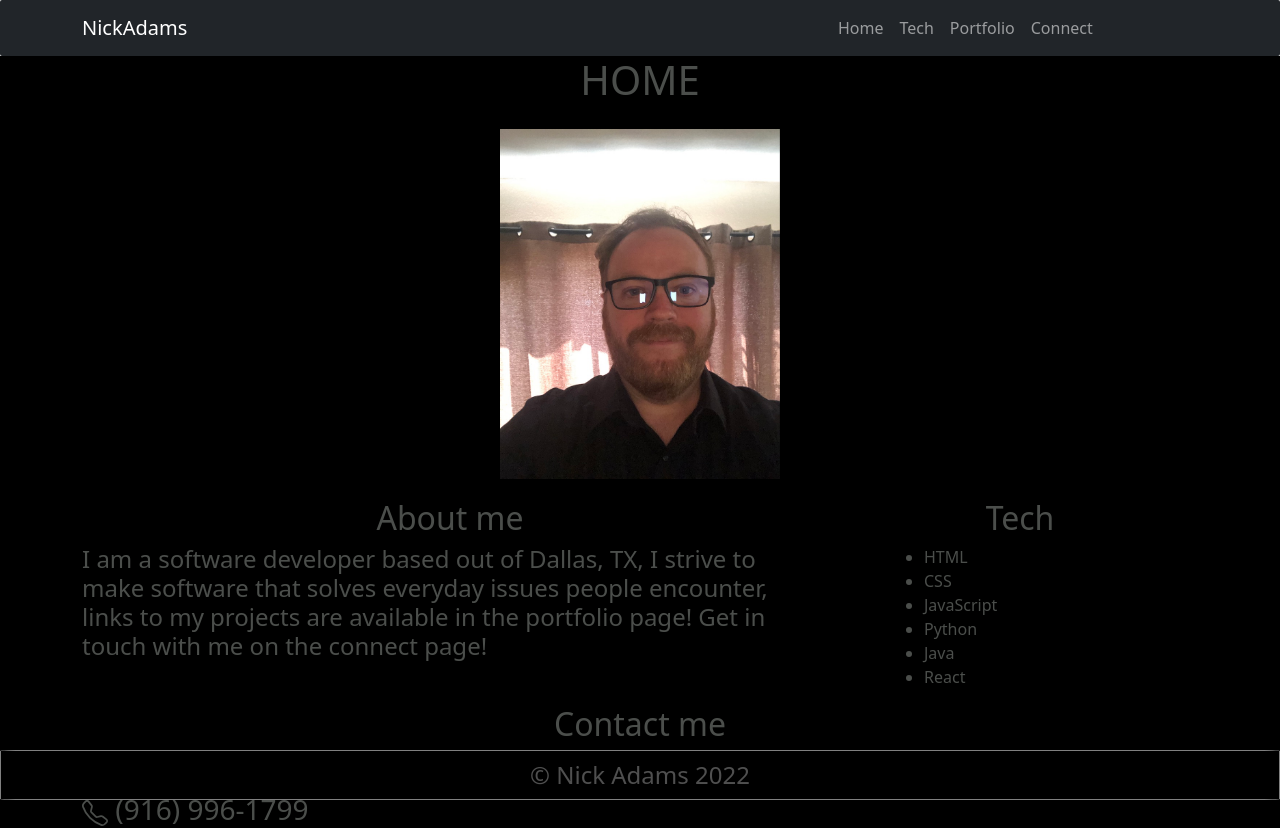
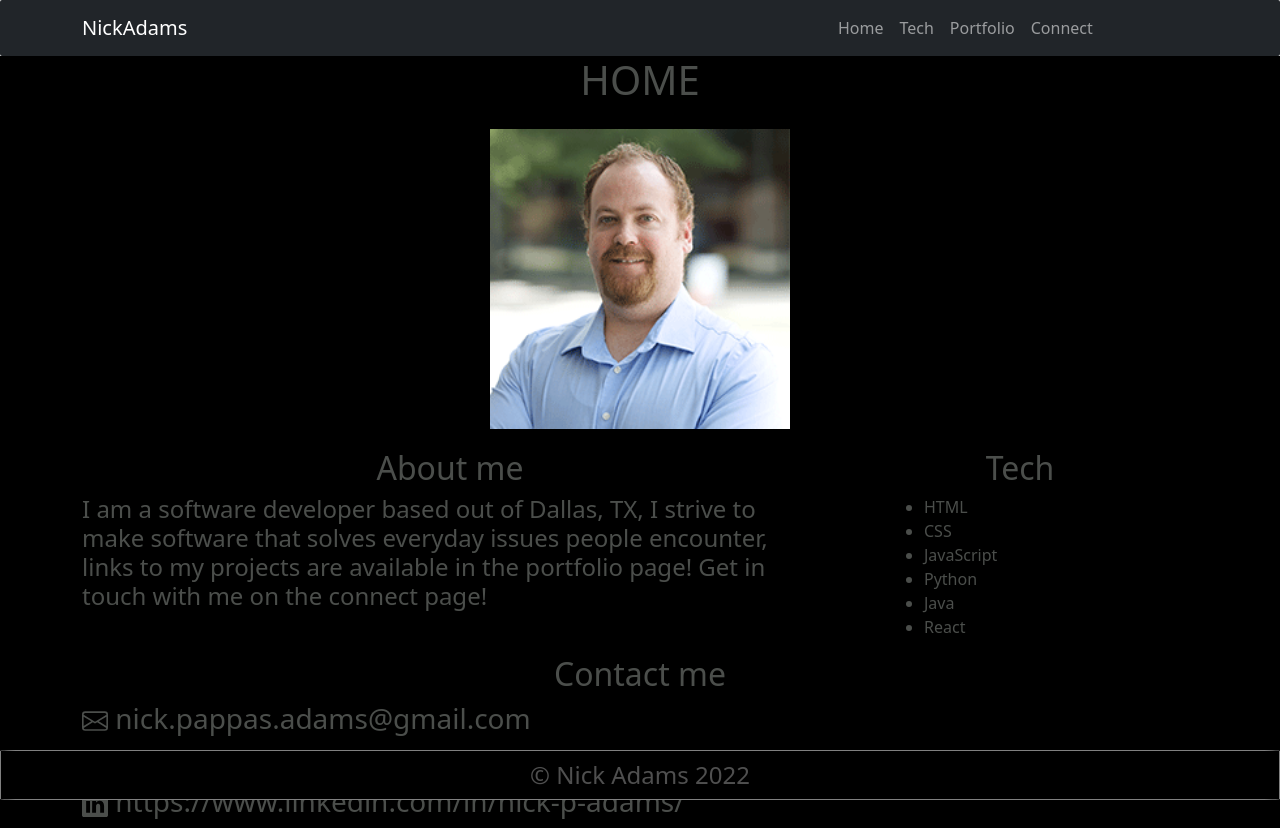
Before and after one commit to Nick-Adams-81/web-dev-portfolio-site, a Next.js app: page /home in a window 1280 px wide. Shown: the top 828 px of the page. Built offline with nearby package versions, Linux system fonts and the light colour scheme.

Commit message:
added pro pic to homepage

```diff
--- a/Components/HomeComponents/HomeImage.js
+++ b/Components/HomeComponents/HomeImage.js
@@ -1,5 +1,5 @@
 import Image from 'next/image';
-import Pic from '../../public/images/nick.jpg';
+import Pic from '../../public/images/Nick_Adams.jpg';
 
 const HomeImage = () => {
     return (
@@ -7,8 +7,8 @@ const HomeImage = () => {
 
             <div className="mx-auto" id="image-container" style={{ display: "flex", justifyContent: "center" }}>
                 <Image src={Pic}
-                    height={350}
-                    width={280}
+                    height={300}
+                    width={300}
                     alt=""
                     className="animate__animated animate__fadeIn center"
                 />
```
Also changed, not shown: public/images/Nick_Adams.jpg (added).
